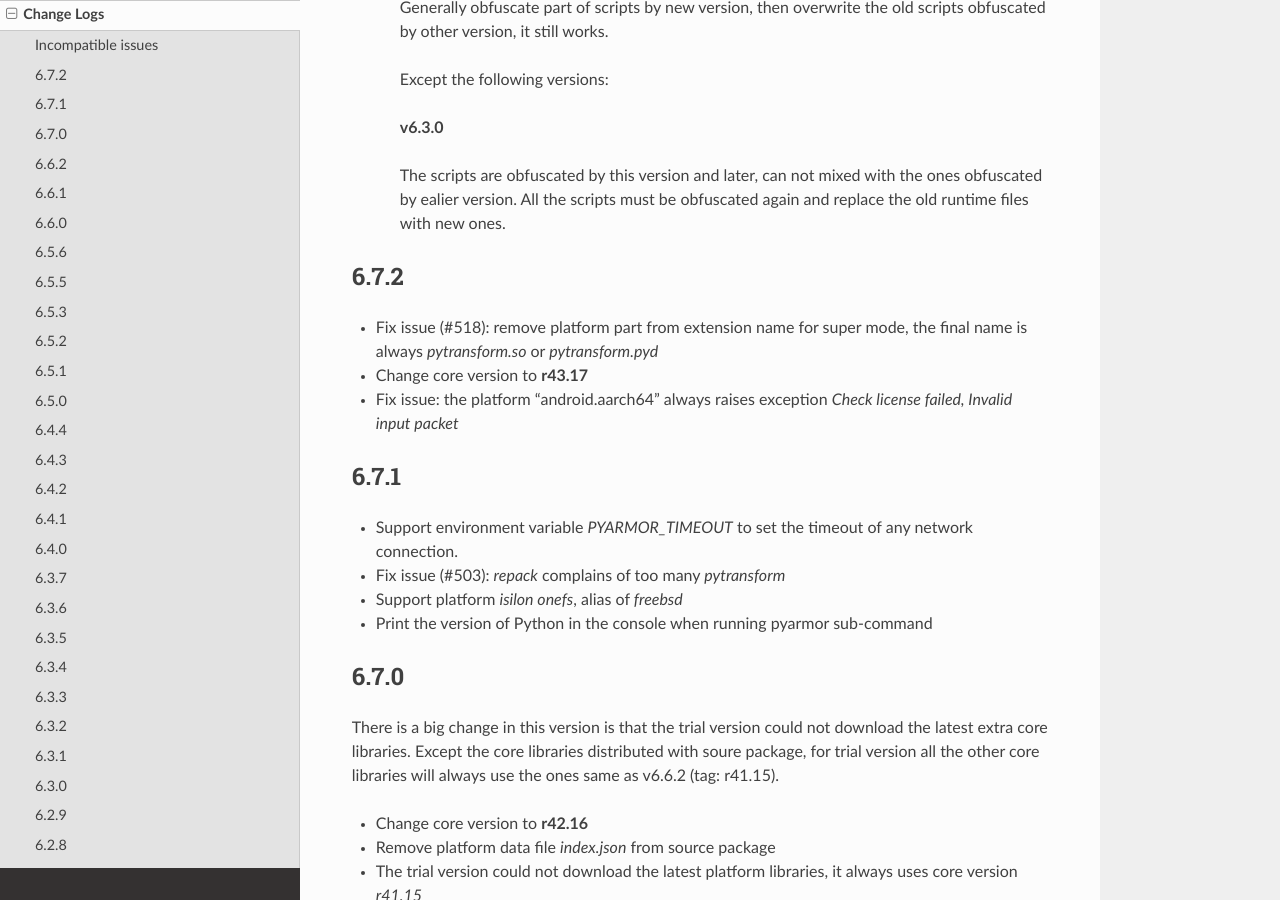
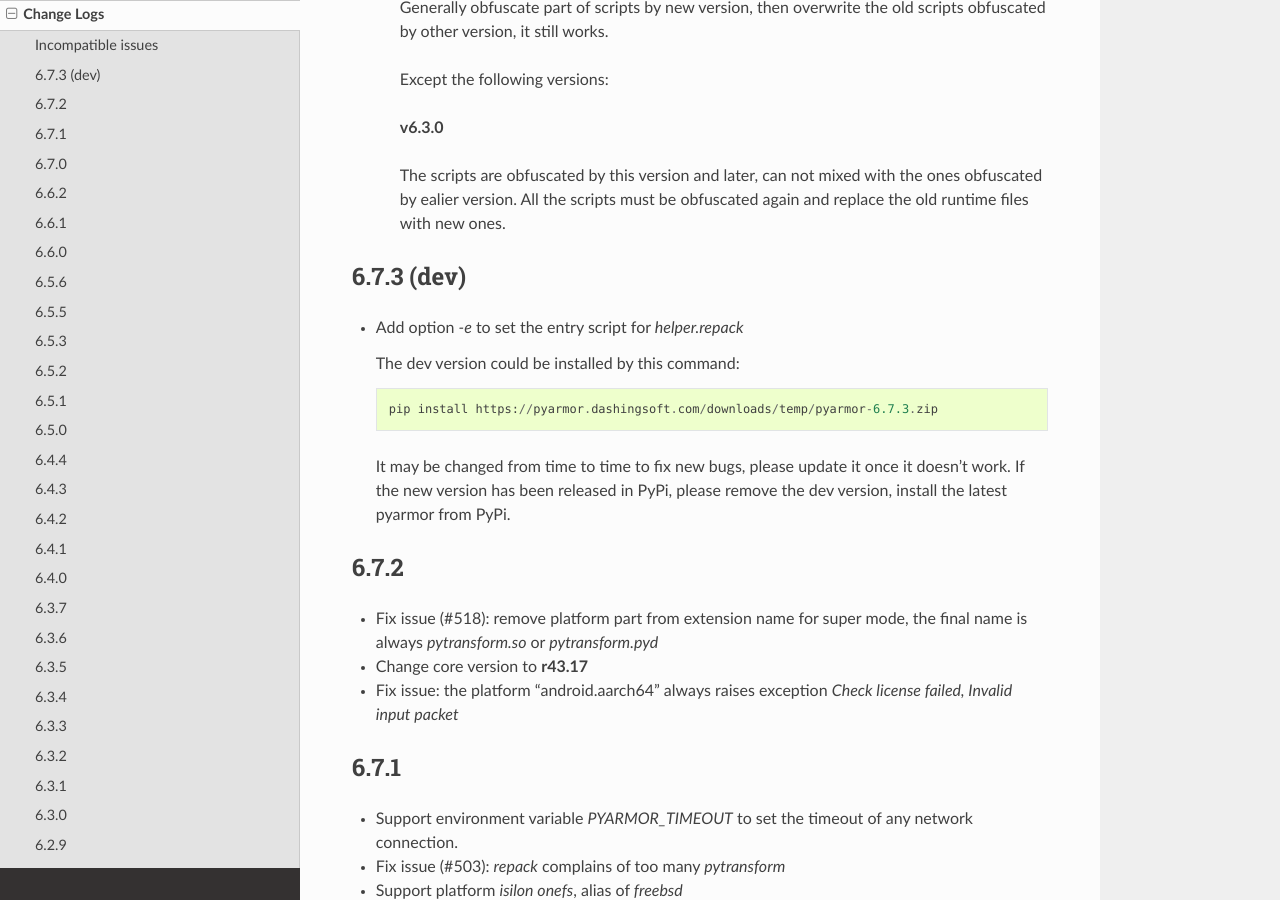
Before and after one commit to dashingsoft/pyarmor, a Sphinx documentation site: the page built from docs/change-logs.rst, in a window 1280 px wide and 900 px high, scrolled down 522 px. Built offline with Sphinx 7.4.7 and the Read the Docs theme 2.0.0, drawn with Linux system fonts in a browser that asks for light colours.

Commit message:
Add change log

```diff
--- a/docs/change-logs.rst
+++ b/docs/change-logs.rst
@@ -32,10 +32,13 @@
    ones obfuscated by ealier version. All the scripts must be obfuscated again
    and replace the old runtime files with new ones.
 
-..
+6.7.3 (dev)
+----------
+* Add option `-e` to set the entry script for `helper.repack`
+
   The dev version could be installed by this command::
 
-      pip install https://pyarmor.dashingsoft.com/downloads/temp/pyarmor-6.7.2.zip
+      pip install https://pyarmor.dashingsoft.com/downloads/temp/pyarmor-6.7.3.zip
 
   It may be changed from time to time to fix new bugs, please update it once it
   doesn't work. If the new version has been released in PyPi, please remove the
```
